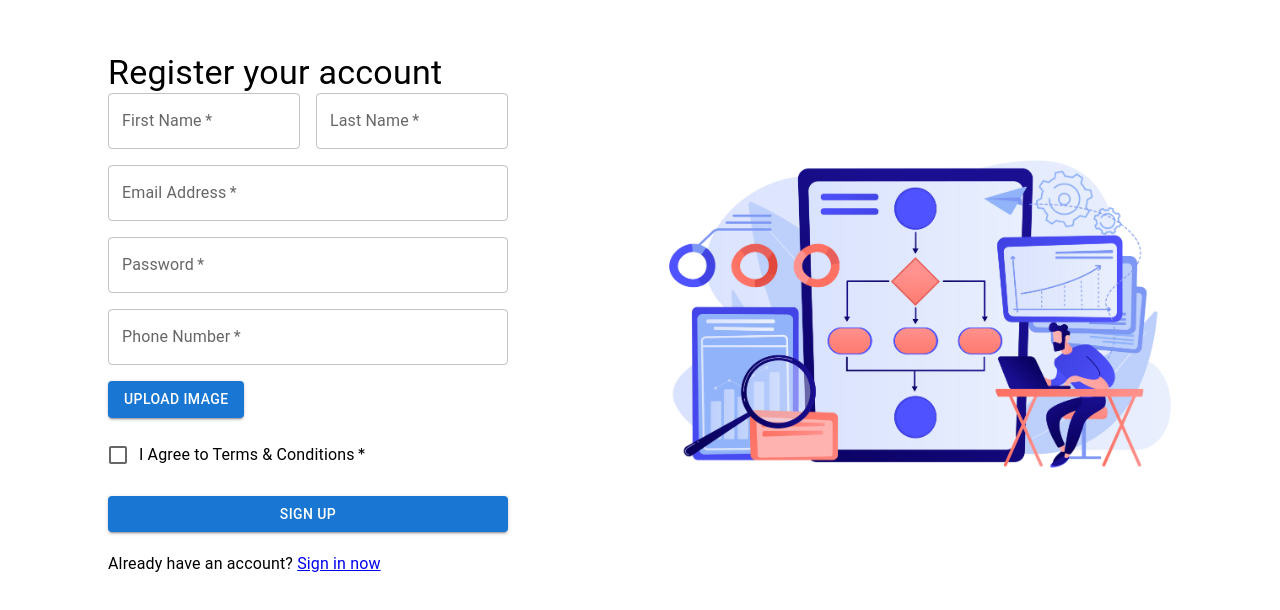
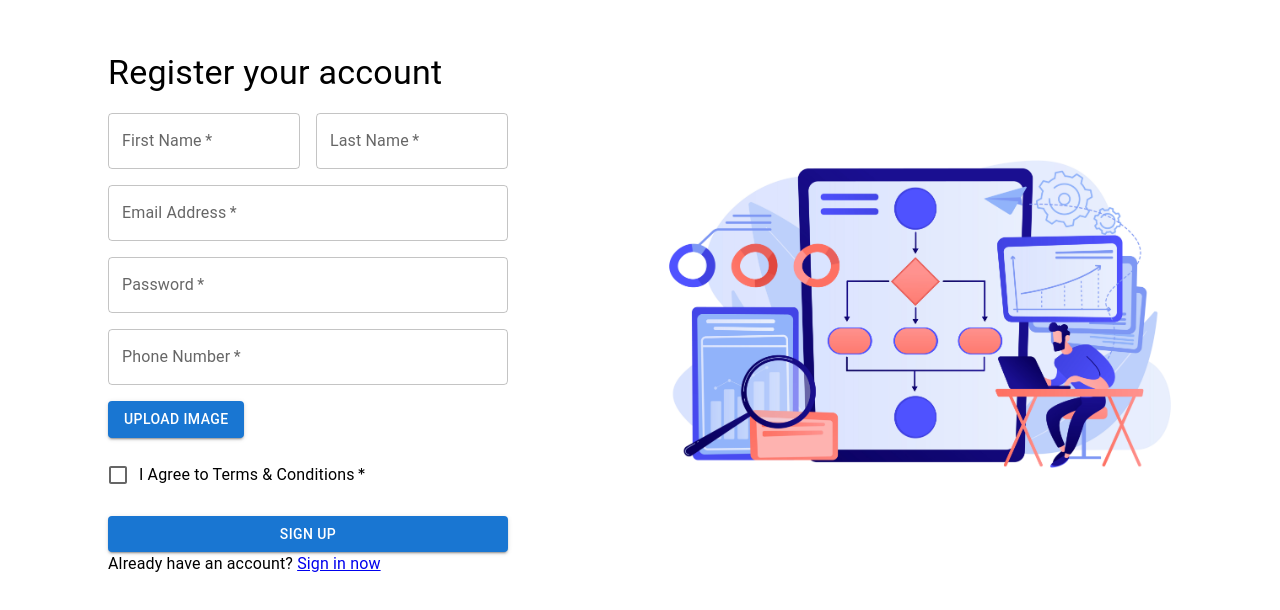
Before and after one commit to Aftab1999/Web-App-UI, a React (Create React App) app in the folder Frontend/: page /register in a window 1280 px wide. Shown: the part 106-716 px from the top of the page. Built offline with nearby package versions, Linux system fonts and the light colour scheme.

Commit message:
Login & Register UI

```diff
--- a/Frontend/src/Components/Login.js
+++ b/Frontend/src/Components/Login.js
@@ -36,17 +36,11 @@ function Login() {
         </Grid>
         <Grid item xs={12} md={6}>
           <div className="login-form">
-            {/* <img
-              src={LogoImg}
-              alt="Company Logo"
-              className="login-logo"
-            /> */}
+
             <Typography variant="h4" className="login-title">
               Sign in to your account
             </Typography>
-            <Typography variant="body2" color="textSecondary" align="center">
-              Or <Link to="/signup" style={{ color: '#1976d2' }}>start your 14-day free trial</Link>
-            </Typography>
+
             <form onSubmit={handleSubmit}>
               <TextField
                 fullWidth
--- a/Frontend/src/Components/Register.js
+++ b/Frontend/src/Components/Register.js
@@ -109,7 +109,7 @@ function Register() {
                 Sign Up
               </Button>
             </form>
-            <Typography style={{ marginTop: '20px' }}>
+            <Typography style={{ marginTop: '20px !important' }}>
               Already have an account? <Link to="/login">Sign in now</Link>
             </Typography>
           </div>
--- a/Frontend/src/assets/Css/Login.css
+++ b/Frontend/src/assets/Css/Login.css
@@ -17,14 +17,13 @@
 }
 
 .register-title {
-    margin-bottom: 20px;
+  margin-bottom: 20px !important;
 }
 
 .register-image {
   max-width: 100%;
   height: auto;
 }
-
 
 .login-container {
   height: 100vh;
@@ -45,7 +44,7 @@
 }
 
 .login-title {
-    margin-bottom: 20px;
+  margin-bottom: 20px !important;
 }
 
 .login-image {
```
Lines whose indentation alone changed are shown as unchanged.
